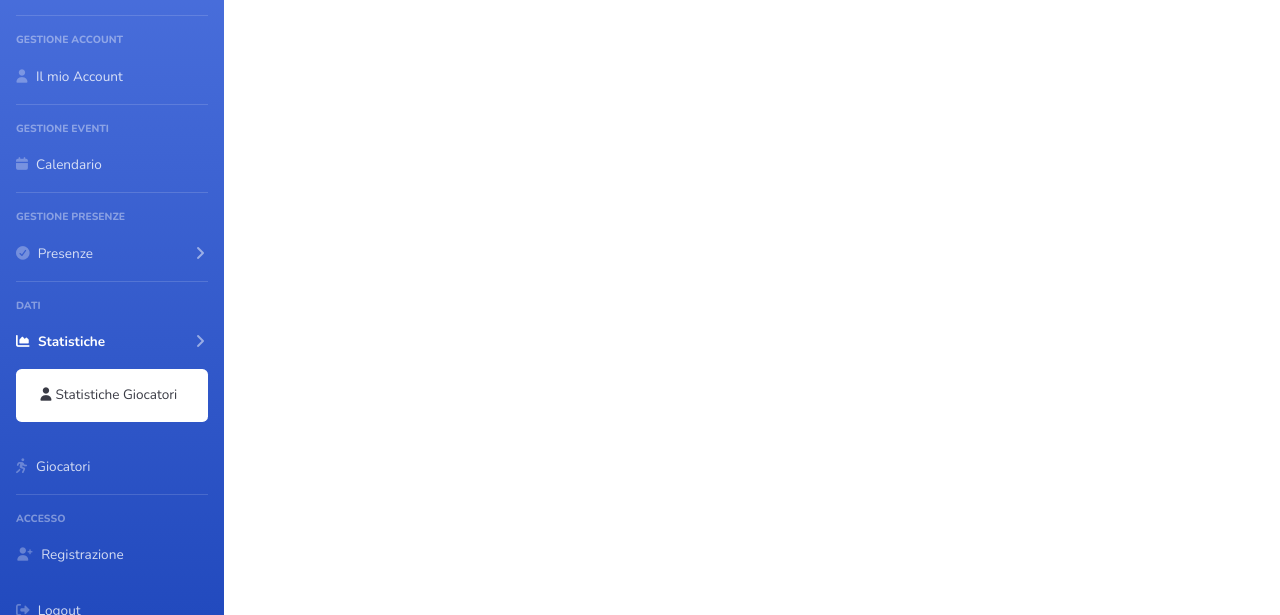
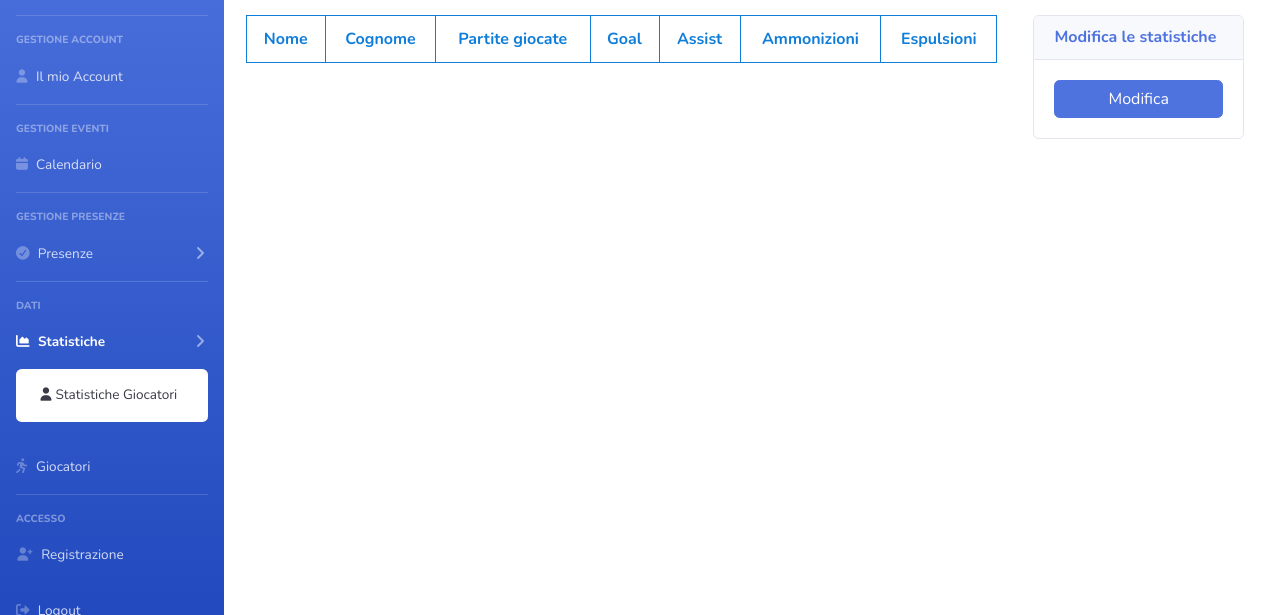
Before and after one commit to CerratoDiego/GoalTrackr, a website: page static/statistiche.html in a window 1280 px wide. Shown: the part 185-800 px from the top of the page. Drawn offline with nearby package versions, Linux system fonts and the light colour scheme; no server answers.

Commit message:
Grafica pagina statistiche

```diff
--- a/static/statistiche.html
+++ b/static/statistiche.html
@@ -253,6 +253,44 @@
             <div id="statistiche" class="container-fluid">
                 <br>
                 <h1 class="mb-4 text-gray-800">Statistiche</h1>
+                <div class="row">
+                    <div class="table-responsive col-lg-9">
+                        <table class="table table-bordered">
+                            <thead>
+                                <tr>
+                                    <th>Nome</th>
+                                    <th>Cognome</th>
+                                    <th>Partite giocate</th>
+                                    <th>Goal</th>
+                                    <th>Assist</th>
+                                    <th>Ammonizioni</th>
+                                    <th>Espulsioni</th>
+                                </tr>
+                            </thead>
+                            <tbody id="tbodyStatistiche">
+                                <!-- <tr>
+                                    <td>Nome</td>
+                                    <td>Cognome</td>
+                                    <td>Partite giocate</td>
+                                    <td>Goal</td>
+                                    <td>Assist</td>
+                                    <td>Ammonizioni</td>
+                                    <td>Espulsioni</td>
+                                </tr> -->
+                            </tbody>
+                        </table>
+                    </div>
+                    <div class="container-fluid col-lg-3" id="updateStats">
+                        <div class="card mb-4">
+                            <div class="card-header">
+                                <h6 class="m-0 font-weight-bold text-primary">Modifica le statistiche</h6>
+                            </div>
+                            <div class="card-body">
+                                <button id="newGiocatore" class="btn btn-primary btn-block">Modifica</button>
+                            </div>
+                        </div>
+                    </div>
+                </div>
             </div>
         </div>
     </div>
```
